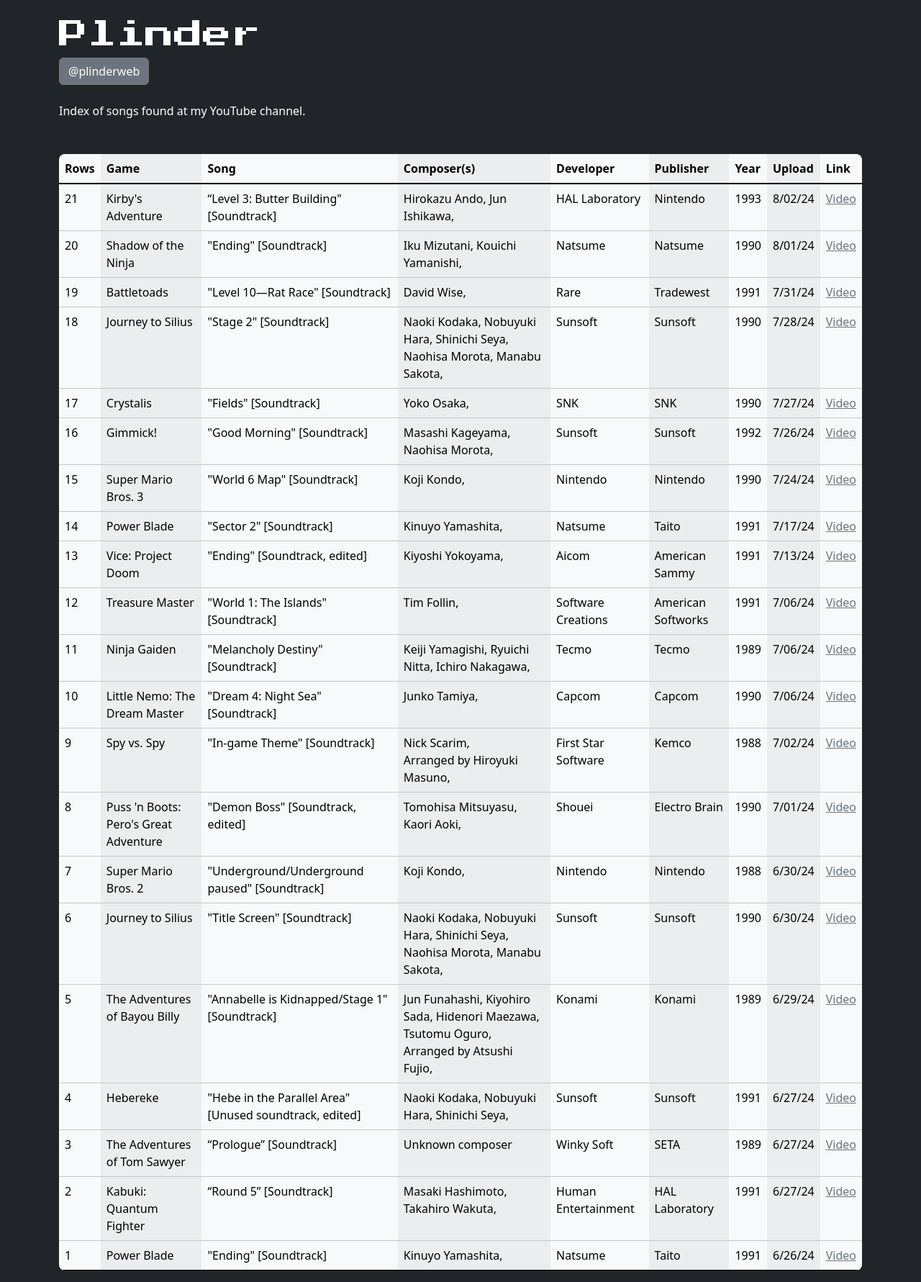
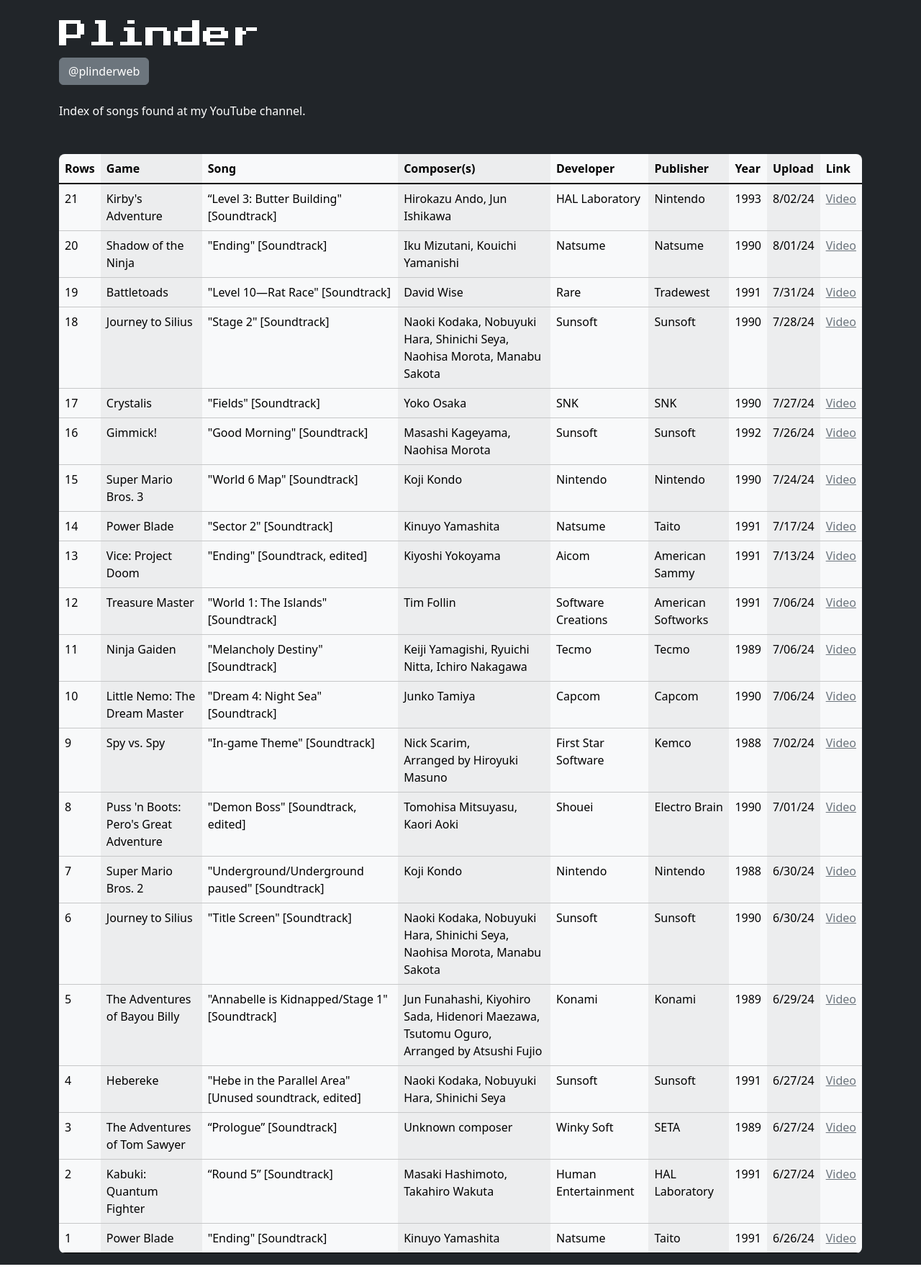
Before and after one commit to plinderdev/nes_music, a Flask app: page / in a window 1280 px wide. Shown: the whole page at 72% size. After the commit the page ends 1757 px from the top, so only its background shows below. Run offline with Flask 3, Linux system fonts and the light colour scheme.

Commit message:
JS, CSS updates

```diff
--- a/nes_music/static/style.css
+++ b/nes_music/static/style.css
@@ -1,3 +1,9 @@
+/*
+Author: Plinder
+Program name: NES music index
+*/
+
+
 @import url('https://fonts.googleapis.com/css2?family=Montserrat&family=Press+Start+2P&display=swap');
 
 .pixel_font {
@@ -16,6 +22,12 @@
 /*    color: #ce0000;*/
 /*}*/
 
+/* Without this, last table border visible beyond rounded table corners */
 table tbody tr:last-child {
     border: none;
 }
+
+/* For final comma in td span */
+.comma:last-child {
+    display: none;
+}
--- a/nes_music/templates/index.html
+++ b/nes_music/templates/index.html
@@ -32,14 +32,14 @@
                             <td>
                                 {% if composers[row.Song.id] %}
                                     {% for c in composers[row.Song.id] %}
-                                        <span>{{ c }}</span><span>,</span>
+                                        <span>{{ c }}</span><span class="comma">,</span>
                                     {% endfor %}
                                     {% for a in arrangers[row.Song.id] %}
                                         <br>
-                                        <span>Arranged by </span><span>{{ a }}</span><span>,</span>
+                                        <span>Arranged by </span><span>{{ a }}</span><span class="comma">,</span>
                                     {% endfor %}
                                 {% else %}
-                                    <span>Unknown composer</span>
+                                    Unknown composer
                                 {%  endif %}
                             </td>
 {#                            <td>{{ row.SongMusician.composer.name }}</td>#}
--- a/run.py
+++ b/run.py
@@ -2,7 +2,7 @@
 Author:           Plinder
 Program name:     NES music index
 Version:          1.0
-Date:             July 2024
+Date:             July–August 2024
 Description:      Index of music posted to YouTube channel:
                   https://www.youtube.com/@plinderweb
 -=-=-=-=-=-=-=-=-=-=-=-=-=-=-=-=-=-=-=-=-=-=-=-=-=-=-=-=-=-=-=-=-=-=-=-=-= """
```
Also changed, not shown: nes_music/static/script.js (+5 -5 lines).
